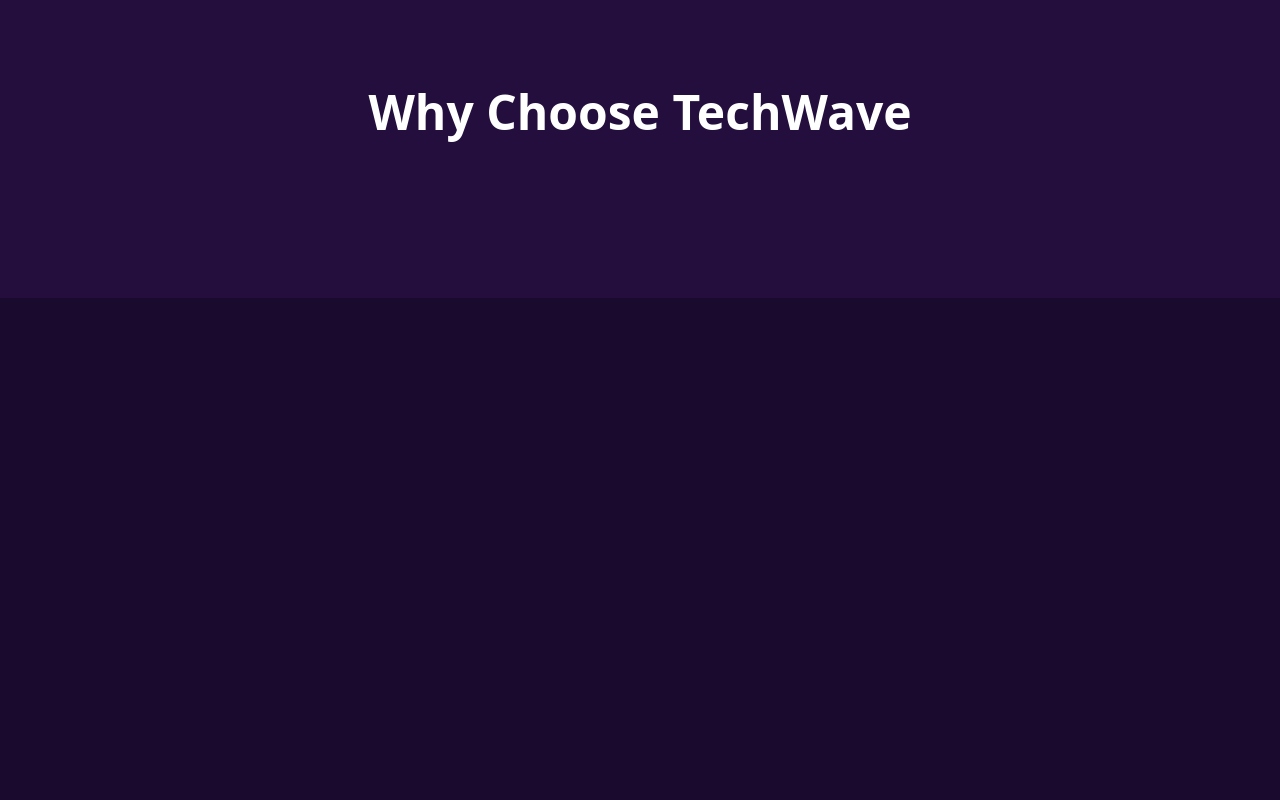
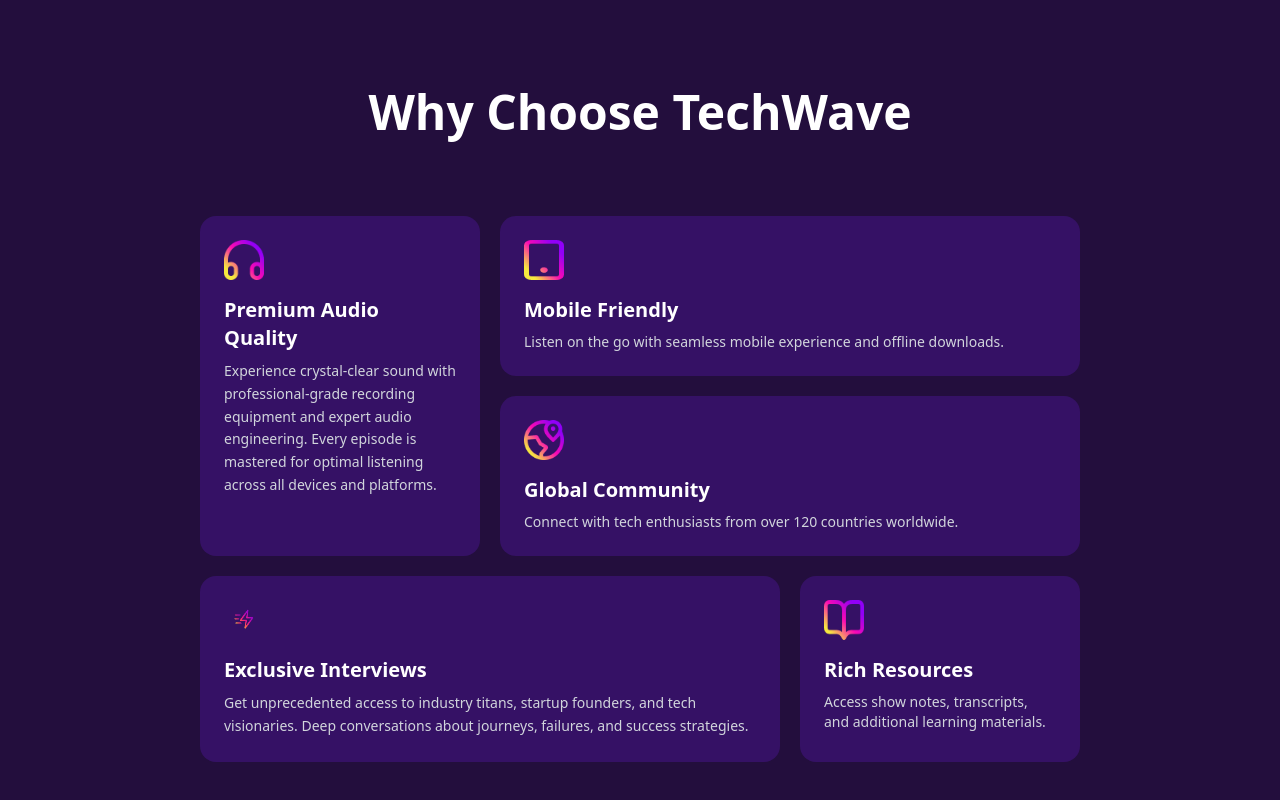
Before and after one commit to tamimhasanbd06/TechWave, a plain HTML site: page index.html in a window 1280 px wide. Shown: the part 1412-2212 px from the top of the page. Before the commit the page ends 1710 px from the top, so only its background shows below. Drawn offline with nearby package versions, Linux system fonts and the light colour scheme.

Commit message:
Grid layout fully design end responsive

```diff
--- a/index.html
+++ b/index.html
@@ -167,17 +167,82 @@
 
 
 
-<section class="bg-[#230E3D] py-30 px-50">
-    <div class="text-center mb-2.5">
-<h1 class="font-bold text-white text-5xl">Why Choose TechWave</h1>
-    </div>
-
-<section class="grid grid-cols-3 grid-rows-3 gap-4">
+        <section class="bg-[#230E3D] py-30 px-50">
+            <div class="text-center mb-2.5">
+                <h1 class="font-bold text-white sm:text-5xl">Why Choose TechWave</h1>
+            </div>
 
 
-</section>
+            <section class="grid grid-cols-1 sm:grid-cols-3 gap-5 mt-20">
 
-</section>
+                <!-- Premium Audio Quality -->
+                <div class="bg-[#351165] bg-opacity-25 p-6 rounded-2xl
+                sm:row-span-2 sm:col-span-1">
+                    <img src="./assets/headphone.png" alt="" class="w-10 h-10 mb-4">
+                    <h1 class="text-xl text-white font-semibold mb-2">
+                        Premium Audio Quality
+                    </h1>
+                    <p class="text-sm text-gray-300 leading-relaxed">
+                        Experience crystal-clear sound with professional-grade recording equipment and expert audio
+                        engineering. Every episode is mastered for optimal listening across all devices and platforms.
+                    </p>
+                </div>
+
+                <!-- Mobile Friendly -->
+                <div class="bg-[#351165] bg-opacity-25 p-6 rounded-2xl
+                sm:row-span-1 sm:col-span-2">
+                    <img src="./assets/device.png" alt="" class="w-10 h-10 mb-4">
+                    <h1 class="text-xl text-white font-semibold mb-2">
+                        Mobile Friendly
+                    </h1>
+                    <p class="text-sm text-gray-300">
+                        Listen on the go with seamless mobile experience and offline downloads.
+                    </p>
+                </div>
+
+                <!-- Global Community -->
+                <div class="bg-[#351165] bg-opacity-25 p-6 rounded-2xl
+                sm:row-span-1 sm:col-span-2">
+                    <img src="./assets/location.png" alt="" class="w-10 h-10 mb-4">
+                    <h1 class="text-xl text-white font-semibold mb-2">
+                        Global Community
+                    </h1>
+                    <p class="text-sm text-gray-300">
+                        Connect with tech enthusiasts from over 120 countries worldwide.
+                    </p>
+                </div>
+
+                <!-- Exclusive Interviews -->
+                <div class="bg-[#351165] bg-opacity-25 p-6 rounded-2xl
+                sm:row-span-1 sm:col-span-2">
+                    <img src="./assets/a_Create_this_image_SI-removebg-preview.png" alt="" class="w-10 h-10 mb-4">
+                    <h1 class="text-xl text-white font-semibold mb-2">
+                        Exclusive Interviews
+                    </h1>
+                    <p class="text-sm text-gray-300 leading-relaxed">
+                        Get unprecedented access to industry titans, startup founders, and tech visionaries.
+                        Deep conversations about journeys, failures, and success strategies.
+                    </p>
+                </div>
+
+                <!-- Rich Resources -->
+                <div class="bg-[#351165] bg-opacity-25 p-6 rounded-2xl
+                sm:row-span-1 sm:col-span-1">
+                    <img src="./assets/resource.png" alt="" class="w-10 h-10 mb-4">
+                    <h1 class="text-xl text-white font-semibold mb-2">
+                        Rich Resources
+                    </h1>
+                    <p class="text-sm text-gray-300">
+                        Access show notes, transcripts, and additional learning materials.
+                    </p>
+                </div>
+
+            </section>
+
+
+
+
+        </section>
 
 
 
```
Also changed, not shown: assets/a_Create_this_image_SI-removebg-preview.png (added).
